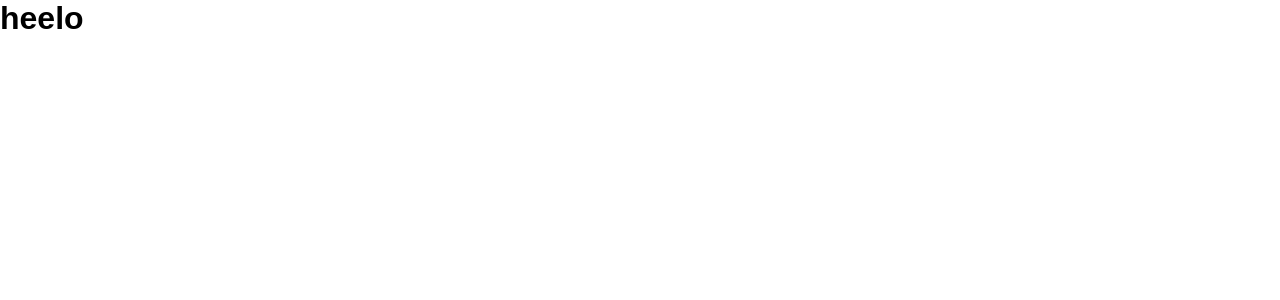
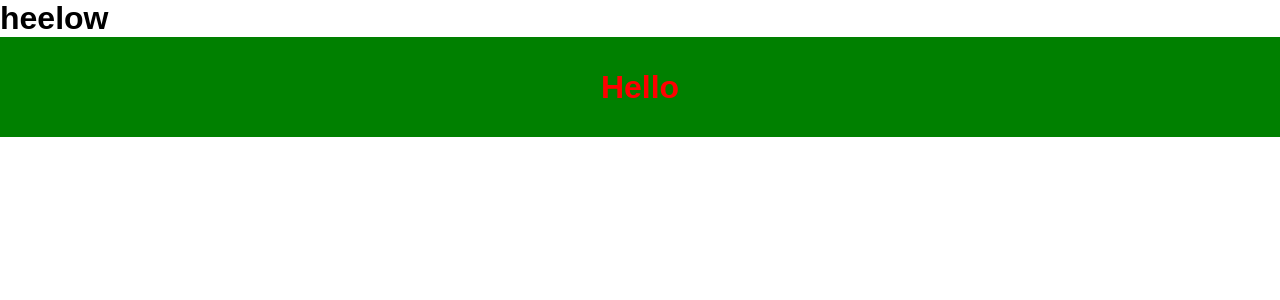
Before and after one commit to Faheemff/React-30-d, a React (Vite) app: page / in a window 1280 px wide. Shown: the top 300 px of the page. Built offline with nearby package versions, Linux system fonts and the light colour scheme.

Commit message:
add more files

```diff
--- a/src/App.jsx
+++ b/src/App.jsx
@@ -1,12 +1,12 @@
 // eslint-disable-next-line no-unused-vars
 import React from 'react'
+import Style from './HeadingCompen/Style'
 
 const App = () => {
   return (
     <div>
-        <h1>heelo
-
-        </h1>
+      <h1>heelow</h1>
+      <Style />
     </div>
   )
 }
--- /dev/null
+++ b/src/HeadingCompen/Style.jsx
@@ -0,0 +1,13 @@
+/* eslint-disable no-unused-vars */
+import React from 'react'
+
+const Style = () => {
+  return (
+    <div>
+        {/* inline css */}
+        <div><h1 style={{color:"red", height: "100px", background:"green",  display:"flex", alignItems:"center" , justifyContent:"center" , textAlign:"center"}}>Hello</h1></div>
+    </div>
+  )
+}
+
+export default Style
```
Also changed, not shown: src/HeadingCompen/Heading.jsx (added, +12 -0 lines).
